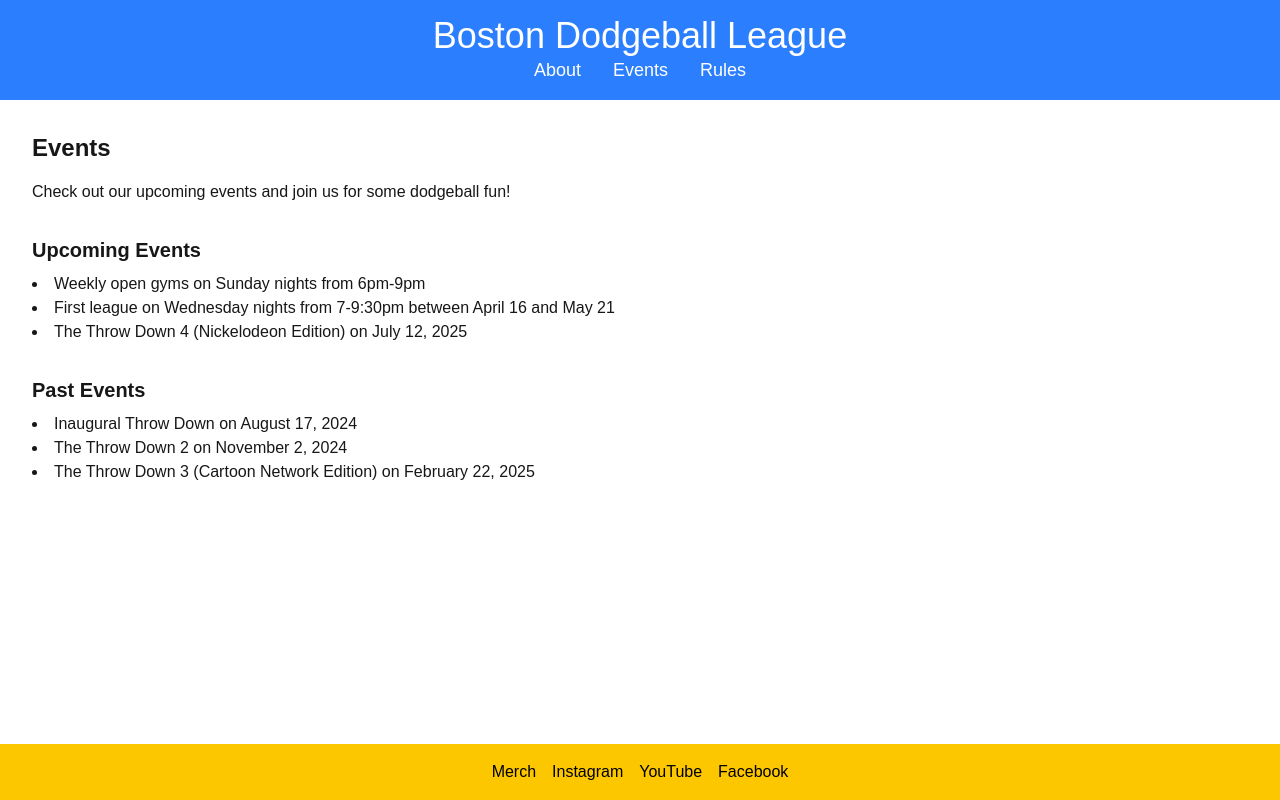
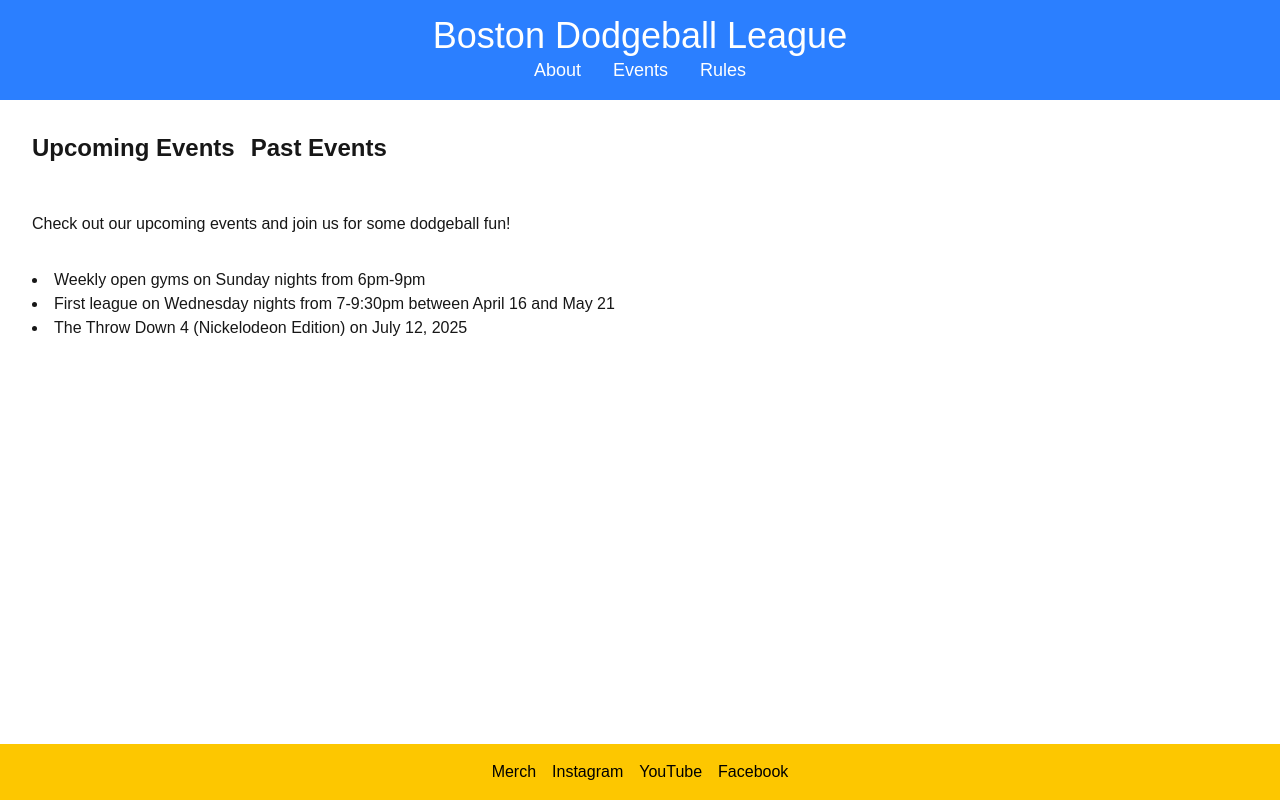
Before and after one commit to jsartin513/bdl-site, a Next.js app: page /events in a window 1280 px wide. Built offline with nearby package versions, Linux system fonts and the light colour scheme.

Commit message:
First pass at tabbed layout

```diff
--- /dev/null
+++ b/app/components/TabbedLayout.tsx
@@ -0,0 +1,30 @@
+'use client';
+
+import { useState } from 'react';
+
+interface TabbedLayoutProps {
+  tabs: { label: string, content: React.ReactNode }[];
+}
+
+export default function TabbedLayout({ tabs }: TabbedLayoutProps) {
+  const [activeTab, setActiveTab] = useState(0);
+
+  return (
+    <div>
+      <div className="mb-8">
+        {tabs.map((tab, index) => (
+          <button
+            key={index}
+            className={`text-2xl font-bold mb-4 mr-4 cursor-pointer ${activeTab === index ? 'font-bold' : ''}`}
+            onClick={() => setActiveTab(index)}
+          >
+            {tab.label}
+          </button>
+        ))}
+      </div>
+      <div>
+        {tabs[activeTab].content}
+      </div>
+    </div>
+  );
+}
--- a/app/events/page.tsx
+++ b/app/events/page.tsx
@@ -1,26 +1,39 @@
+import TabbedLayout from '../components/TabbedLayout';
+
 export default function Events() {
-  return (
-    <main className="p-8">
-      <h2 className="text-2xl font-bold mb-4">Events</h2>
+  const tabs = [
+    {
+      label: 'Upcoming Events',
+      content: (
+        <section className="mb-8">
           <p className="mb-8">Check out our upcoming events and join us for some dodgeball fun!</p>
 
-      <section className="mb-8">
-        <h3 className="text-xl font-semibold mb-2">Upcoming Events</h3>
           <ul className="list-disc list-inside">
             <li>Weekly open gyms on Sunday nights from 6pm-9pm</li>
             <li>First league on Wednesday nights from 7-9:30pm between April 16 and May 21</li>
             <li>The Throw Down 4 (Nickelodeon Edition) on July 12, 2025</li>
           </ul>
         </section>
-
+      ),
+    },
+    {
+      label: 'Past Events',
+      content: (
         <section>
-        <h3 className="text-xl font-semibold mb-2">Past Events</h3>
+          <p className="mb-8">Check out our past events and see what you missed!</p>
           <ul className="list-disc list-inside">
             <li>Inaugural Throw Down on August 17, 2024</li>
             <li>The Throw Down 2 on November 2, 2024</li>
             <li>The Throw Down 3 (Cartoon Network Edition) on February 22, 2025</li>
           </ul>
         </section>
+      ),
+    },
+  ];
+
+  return (
+    <main className="p-8">
+      <TabbedLayout tabs={tabs} />
     </main>
   );
 }
```
Lines whose indentation alone changed are shown as unchanged.
